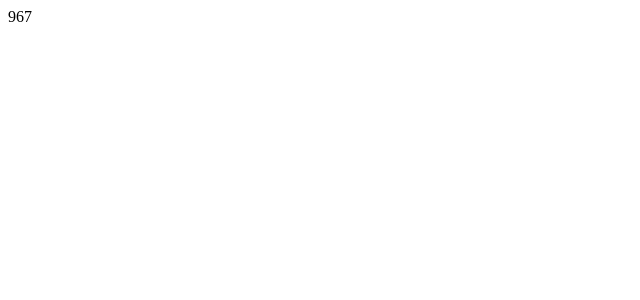
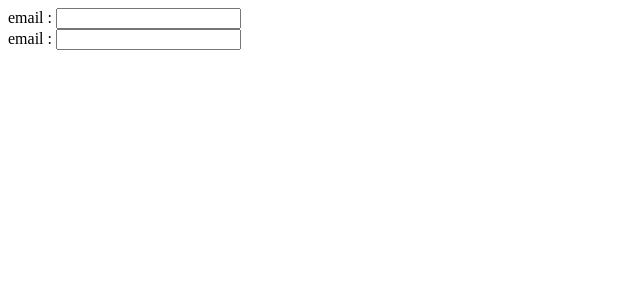
Before and after one commit to nisabmohd/React-Hooks, a React (Create React App) app: page / in a window 1280 px wide. Shown: the top 300 px of the page, without its empty margins (0-640 px from the left). Built offline with nearby package versions, Linux system fonts and the light colour scheme.

Commit message:
useId hook added

```diff
--- a/src/App.js
+++ b/src/App.js
@@ -3,10 +3,11 @@
 
 // import { Box } from "./Box";
 import { ThemeProvider } from "./context/ThemeContext";
+import UseIdDemo from "./UseIdDemo";
 // import { UseTransitionDemo } from "./UseTransitionDemo";
 // import { UseMemoDemo } from "./UseMemoDemo";
 // import { UseRefDemo } from "./UseRefDemo";
-import {UseDebugValueDemo} from './UseDebugValueDemo'
+// import {UseDebugValueDemo} from './UseDebugValueDemo'
 
 function App() {
   return (
@@ -18,7 +19,8 @@ function App() {
         {/* <UseRefDemo/> */}
         {/* <UseMemoDemo/> */}
         {/* <UseTransitionDemo/> */}
-        <UseDebugValueDemo/>
+        {/* <UseDebugValueDemo/> */}
+        <UseIdDemo/>
       </div>
     </ThemeProvider>
   );
--- /dev/null
+++ b/src/UseIdDemo.js
@@ -0,0 +1,11 @@
+import React from 'react'
+import { Email } from './components/Email'
+
+export default function UseIdDemo() {
+  return (
+    <div>
+        <Email/>
+        <Email/>
+    </div>
+  )
+}
--- /dev/null
+++ b/src/components/Email.jsx
@@ -0,0 +1,11 @@
+import React, { useId } from 'react'
+
+export const Email = () => {
+    const id = useId()
+    return (
+        <div>
+            <label htmlFor={id}>email : </label>
+            <input type="email" id={id} />
+        </div>
+    )
+}
```
